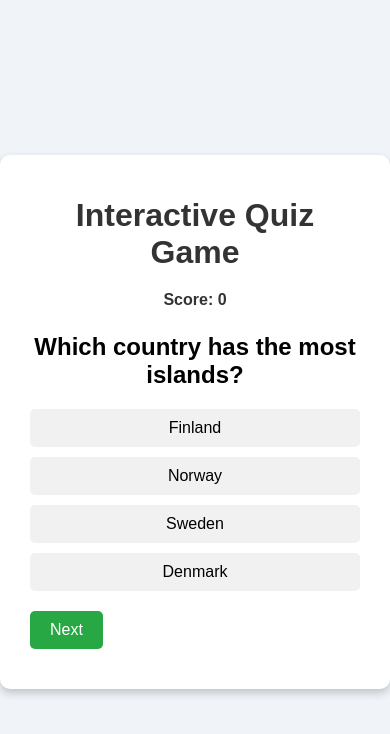
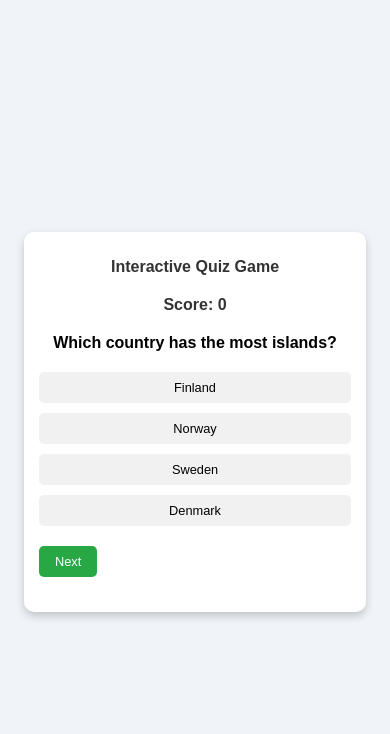
Before and after one commit to mazharktk5/classTask-003, a plain HTML site: page index.html in a window 390 px wide. Drawn offline with Linux system fonts and the light colour scheme.

Commit message:
updated css

```diff
--- a/style.css
+++ b/style.css
@@ -81,3 +81,50 @@ h1{
     color: #333;
     margin-top: 20px;
 }
+
+
+
+@media (max-width: 768px) {
+    #quiz-container {
+        padding: 15px;
+        max-width: 80%;
+    }
+
+    h1 {
+        font-size: 1.25rem;
+    }
+
+    #question {
+        font-size: 1.25rem;
+    }
+
+    .option {
+        padding: 10px;
+        font-size: 0.9rem;
+    }
+
+    .control-btn {
+        padding: 10px 20px;
+        font-size: 0.9rem;
+    }
+}
+
+@media (max-width: 480px) {
+    h1 {
+        font-size: 1rem;
+    }
+
+    #question {
+        font-size: 1rem;
+    }
+
+    .option {
+        padding: 8px;
+        font-size: 0.8rem;
+    }
+
+    .control-btn {
+        padding: 8px 16px;
+        font-size: 0.8rem;
+    }
+}
```
